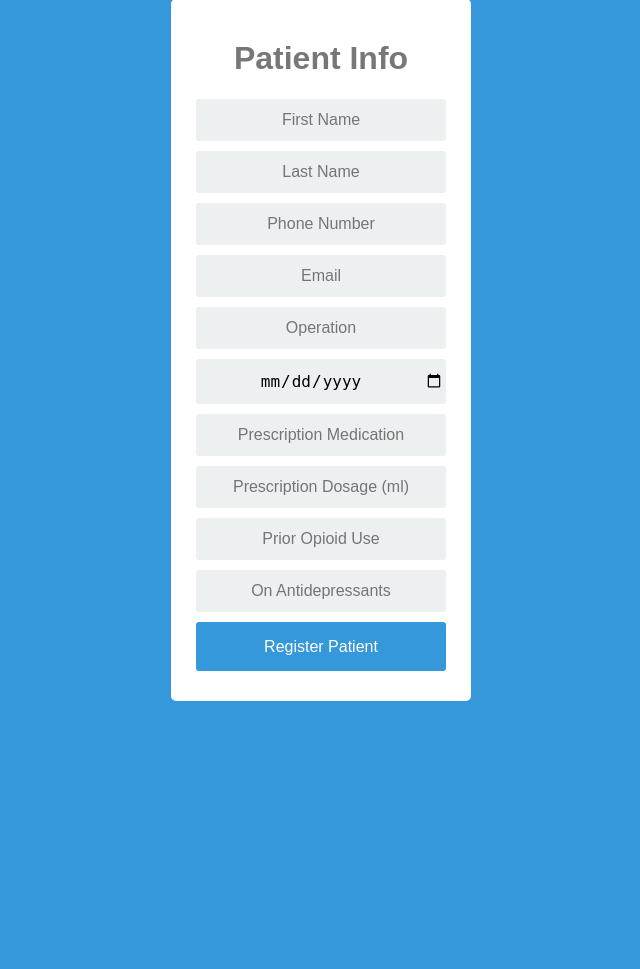
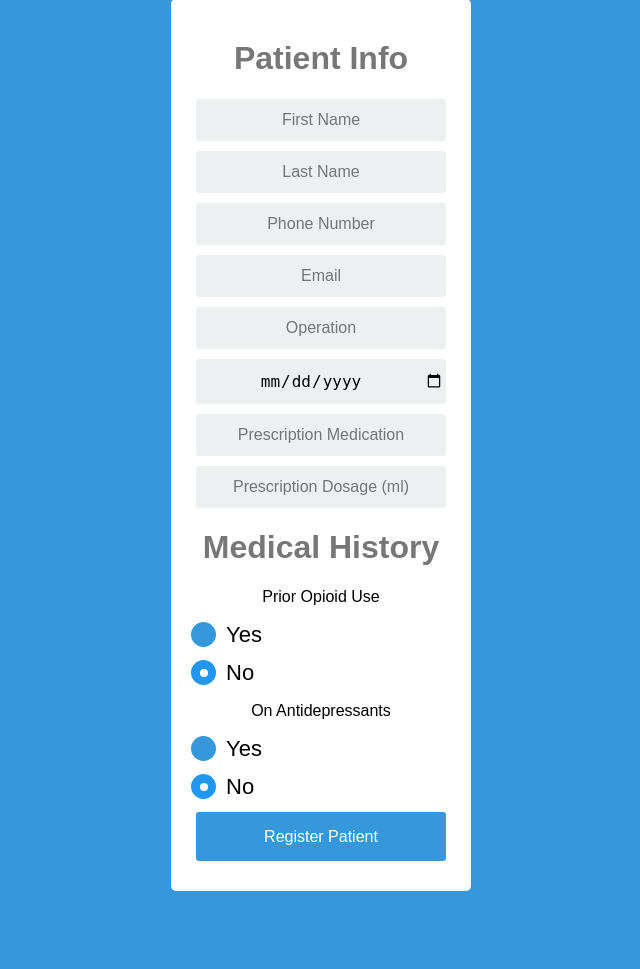
Before and after one commit to akibrhast/postOpCare, a Python web app: template app/templates/addnewpatient.html in a window 1280 px wide. Shown: the part 79-1048 px from the top of the page, without its empty margins (319-959 px from the left). Before the commit the page ends 780 px from the top, so only its background shows below. Run offline with Jinja, Linux system fonts and the light colour scheme; the template is opened without the code that fills it, so the values that code supplies are empty; some libraries are stand-ins or nearby versions.

Commit message:
misc fixes

```diff
--- a/app/static/css/doctordashboard.css
+++ b/app/static/css/doctordashboard.css
@@ -10,7 +10,7 @@
   }
 
   #customers tr:nth-child(even){background-color: #f2f2f2;}
-  #customers tr:nth-child(odd){background-color: #97979c;}
+  #customers tr:nth-child(odd){background-color: #b9b9b9;}
 
   #customers tr:hover {background-color: #ddd;}
 
@@ -18,6 +18,6 @@
     padding-top: 12px;
     padding-bottom: 12px;
     text-align: left;
-    background-color:black;
+    background-color: #195680;
     color: white;
   }
--- a/app/static/css/login.css
+++ b/app/static/css/login.css
@@ -5,22 +5,25 @@
 *:focus {
     outline: none;
 }
+
 body {
     font-family: Arial;
     background-color: #3498DB;
     padding: 50px;
 }
+
 .login {
     margin: 20px auto;
     width: 300px;
 }
+
 .login-screen {
     background-color: #FFF;
     padding: 20px;
     border-radius: 5px
 }
 
-    .app-title {
+.app-title{
     text-align: center;
     color: #777;
 }
@@ -28,6 +31,7 @@
 .login-form {
     text-align: center;
 }
+
 .control-group {
     margin-bottom: 10px;
 }
@@ -84,3 +88,76 @@
     font-size: 80%;
     color: #dc3545;
 }
+
+/* The container */
+
+.radio-button-container {
+    display: block;
+    position: relative;
+    padding-left: 35px;
+    margin-bottom: 12px;
+    cursor: pointer;
+    font-size: 22px;
+    -webkit-user-select: none;
+    -moz-user-select: none;
+    -ms-user-select: none;
+    user-select: none;
+    text-align: left;
+}
+
+/* Hide the browser's default radio button */
+
+.radio-button-container input {
+    position: absolute;
+    opacity: 0;
+    cursor: pointer;
+}
+
+/* Create a custom radio button */
+
+.checkmark {
+    position: absolute;
+    top: 0;
+    left: 0;
+    height: 25px;
+    width: 25px;
+    background-color: #3498DB;
+    border-radius: 50%;
+}
+
+/* On mouse-over, add a grey background color */
+
+.radio-button-container:hover input~.checkmark {
+    background-color: #ccc;
+}
+
+/* When the radio button is checked, add a blue background */
+
+.radio-button-container input:checked~.checkmark {
+    background-color: #2196F3;
+}
+
+/* Create the indicator (the dot/circle - hidden when not checked) */
+
+.checkmark:after {
+    content: "";
+    position: absolute;
+    display: none;
+}
+
+/* Show the indicator (dot/circle) when checked */
+
+.radio-button-container input:checked~.checkmark:after {
+    display: block;
+}
+
+/* Style the indicator (dot/circle) */
+
+.radio-button-container .checkmark:after {
+    top: 9px;
+    left: 9px;
+    width: 8px;
+    height: 8px;
+    border-radius: 50%;
+    background: white;
+}
--- a/app/templates/addnewpatient.html
+++ b/app/templates/addnewpatient.html
@@ -47,15 +47,30 @@
 					<input type="text" class="login-field" value="" placeholder="Prescription Dosage (ml)" name="prescriptiondosage">
 					<label class="login-field-icon fui-user" ></label>
                 </div>
-
+                <div class="app-title">
+                    <h1>Medical History</h1>
+                </div>
                 <div class="control-group">
-					<input type="text" class="login-field" value="" placeholder="Prior Opioid Use" name="prioropioduse">
-					<label class="login-field-icon fui-user" ></label>
+                <p>Prior Opioid Use</p>
+                <label class="radio-button-container">Yes
+                    <input type="radio" name="prioropioduse" value=true>
+                    <span class="checkmark"></span>
+                    </label>
+                    <label class="radio-button-container">No
+                    <input type="radio" checked="checked" name="prioropioduse" value=false>
+                    <span class="checkmark"></span>
+                    </label>
                 </div>
-
                 <div class="control-group">
-					<input type="text" class="login-field" value="" placeholder="On Antidepressants" name="onantidepressants">
-					<label class="login-field-icon fui-user" ></label>
+                    <p>On Antidepressants</p>
+                    <label class="radio-button-container">Yes
+                        <input type="radio" name="tookmed" value=true>
+                        <span class="checkmark"></span>
+                        </label>
+                        <label class="radio-button-container">No
+                        <input type="radio" checked="checked" name="onantidepressants" value=false>
+                        <span class="checkmark"></span>
+                        </label>
                 </div>
 				<div class="control-group">
 				    <input type="submit" value="Register Patient" class="btn btn-primary btn-large btn-block">
--- a/app/templates/doctordashboard.html
+++ b/app/templates/doctordashboard.html
@@ -18,7 +18,7 @@
     </tr>
     {%for patient in patients%}
         <tr>
-            <td><a href="{{ url_for('detailedPatientInfo', patientid=patient.id) }}">{{patient.id}}</a></td>
+            <td><a href="{{ url_for('detailedPatientInfo', patientid=patient.id) }}">{{patient.firstName}}, {{patient.lastName}}</a></td>
             <td>{{patient.operation}}</td>
             <td>{{patient.operationDate}}</td>
         </tr>
```
Also changed, not shown: app/static/css/patientcheckin.css (+0 -65 lines). Lines whose indentation alone changed are shown as unchanged.
